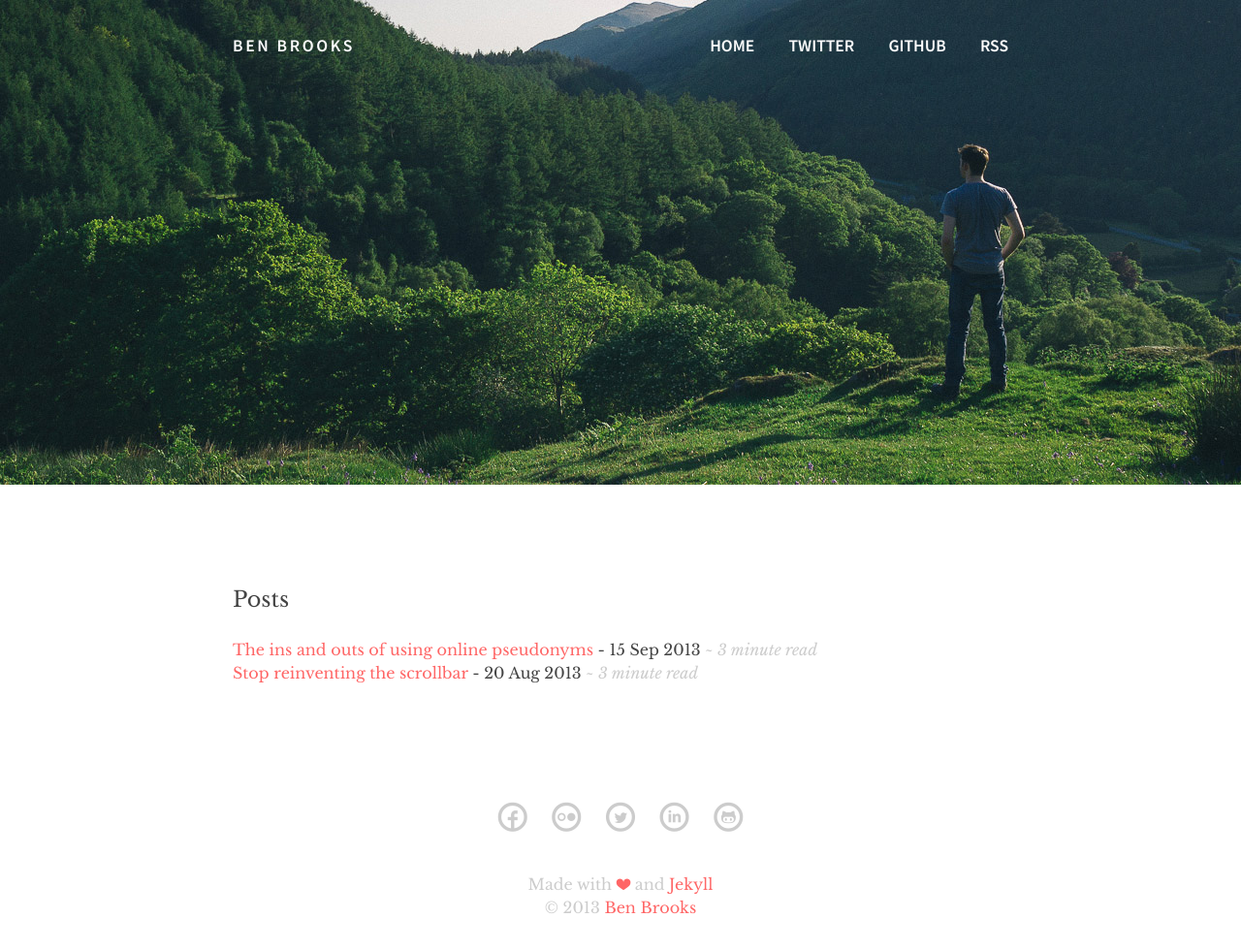
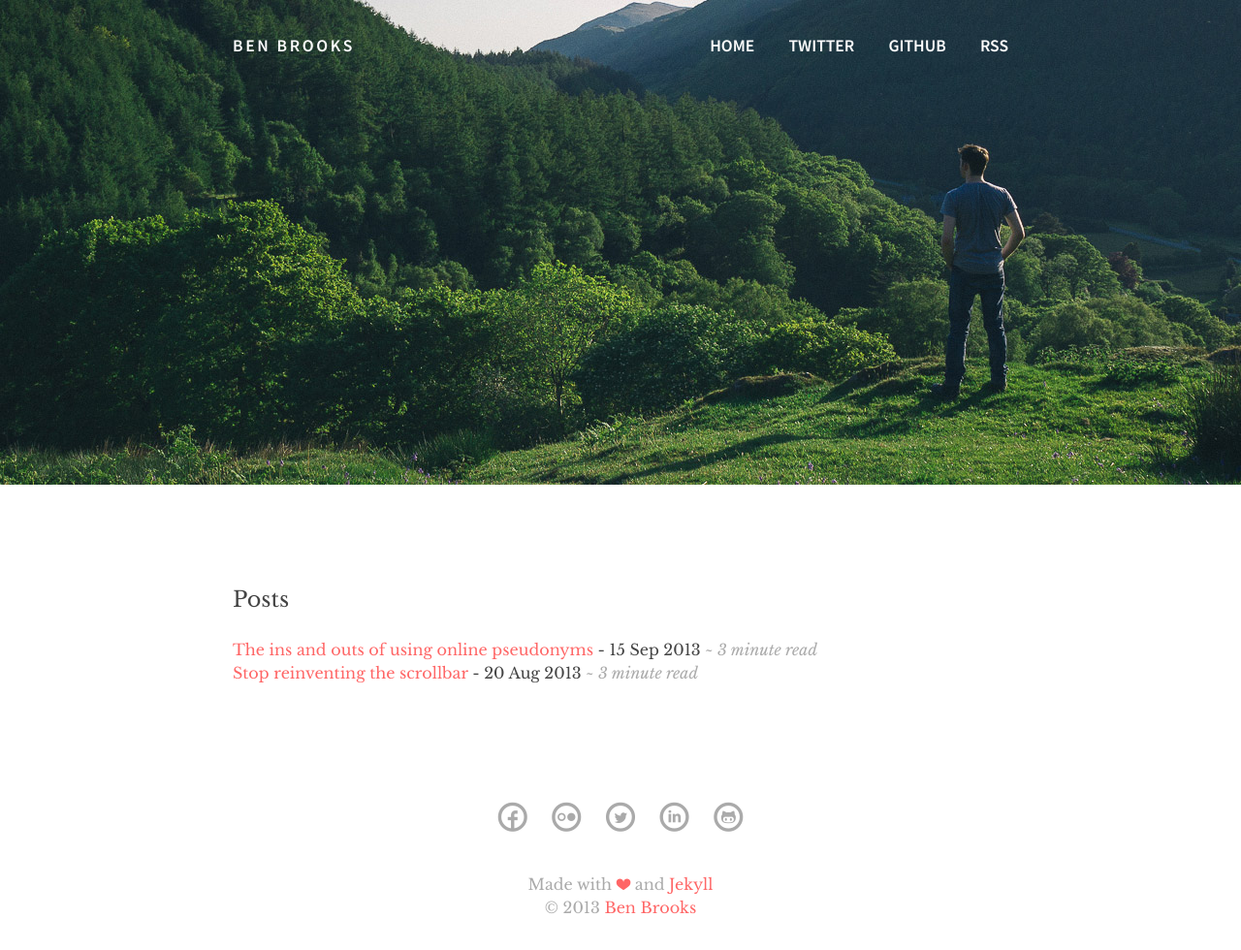
Before and after one commit to bbrks/bbrks.me-old, a Jekyll site: the page built from index.html, in a window 1280 px wide. Shown: the whole page at 97% size. Built offline with Jekyll 4.4.1, drawn with Linux system fonts in a browser that asks for light colours; the list of posts is cut into pages by our own code; comment, search, counter and statistics services are not loaded.

Commit message:
Darken footer text

```diff
--- a/assets/themes/bbrks.me/css/style.css
+++ b/assets/themes/bbrks.me/css/style.css
@@ -133,12 +133,12 @@ h2 {
 .datetime {
 	text-align: center;
 	font-size: 1.5em;
-	color: #ccc;
+	color: #aaa;
 	font-style: italic;
 }
 
 .readingtime {
-	color: #ccc;
+	color: #aaa;
 	font-style: italic;
 }
 
@@ -216,7 +216,7 @@ ol li p {
 
 .social li a {
 	padding: 0.4em;
-	color: #ccc;
+	color: #aaa;
 
 	-webkit-transition: color .2s;
 	-moz-transition: color .2s;
@@ -238,7 +238,7 @@ ol li p {
 
 .footer {
 	text-align: center;
-	color: #ccc;
+	color: #aaa;
 	margin-bottom: 2em;
 	overflow: hidden;
 }
```
